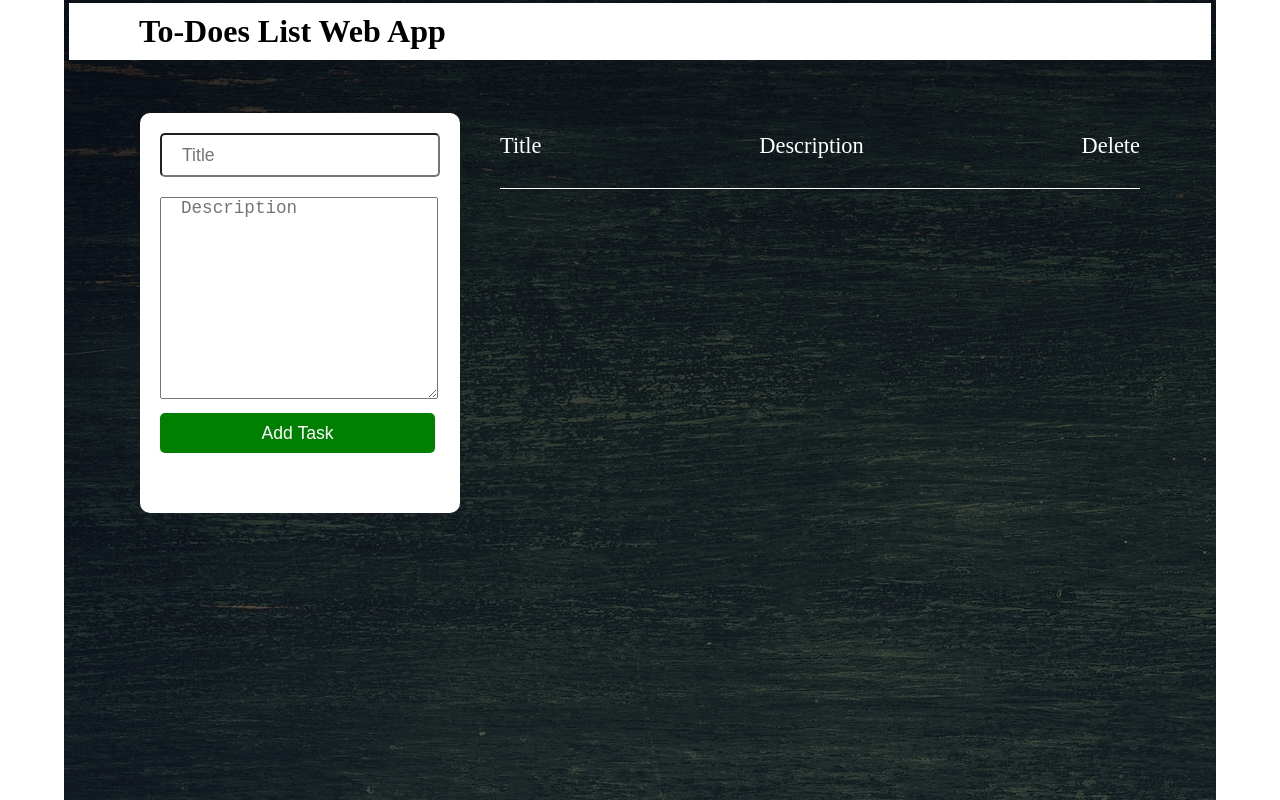
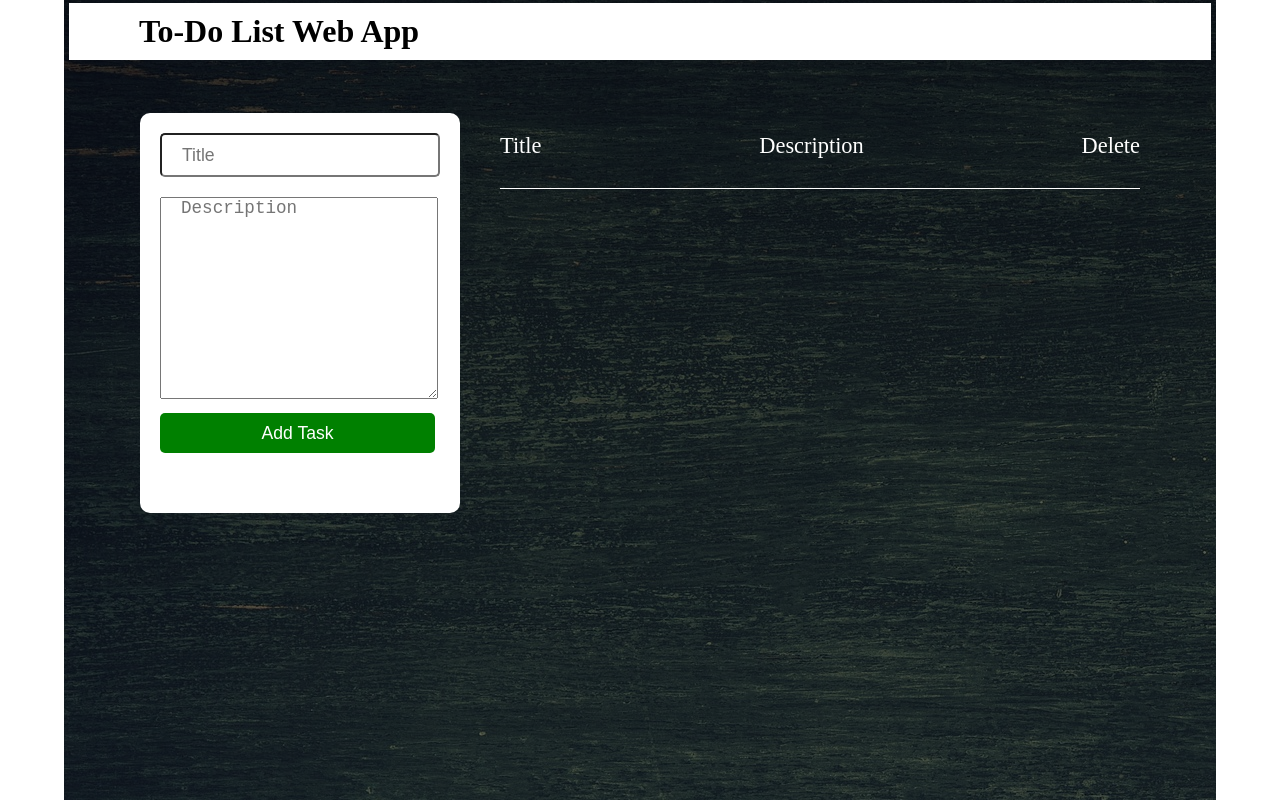
Before and after one commit to aman7555/To-do-, a plain HTML site: page index.html in a window 1280 px wide. Drawn offline with Linux system fonts and the light colour scheme.

Commit message:
Update index.html

```diff
--- a/index.html
+++ b/index.html
@@ -15,7 +15,7 @@
     <div class="container">
       <div class="header">
 
-        <h1>To-Does List Web App</h1>
+        <h1>To-Do List Web App</h1>
       </div>
 
       <div class="box">
```
